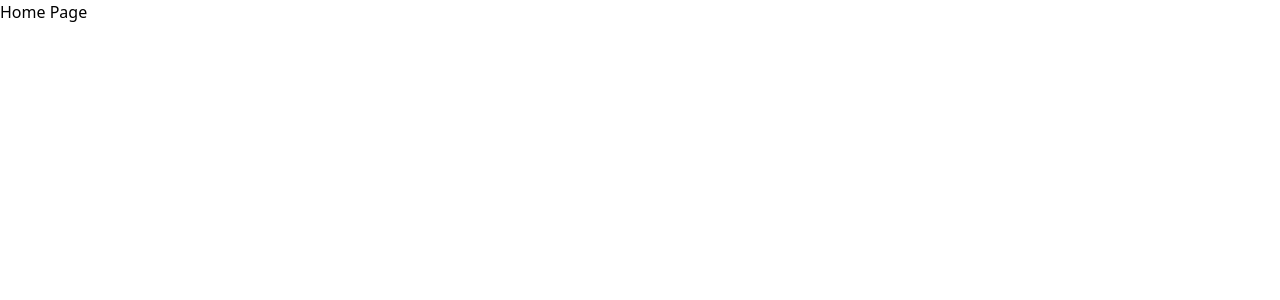
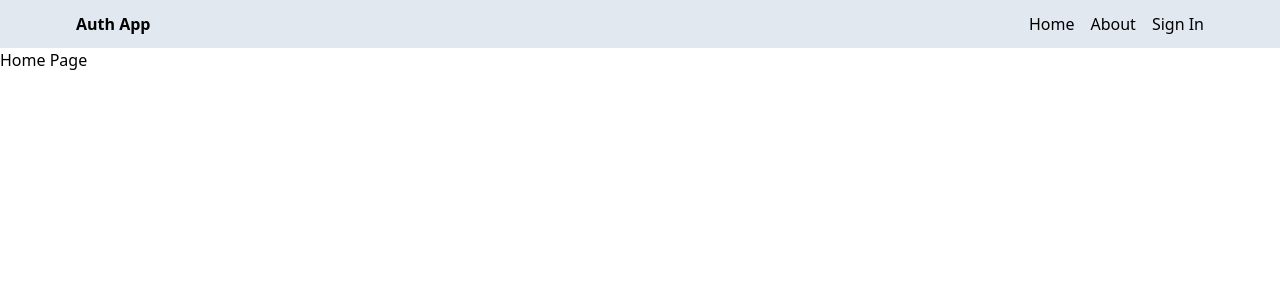
Before and after one commit to codermohit/MERN-Auth, a React (Vite) app in the folder client/: page / in a window 1280 px wide. Shown: the top 300 px of the page. Built offline with nearby package versions, Linux system fonts and the light colour scheme.

Commit message:
Add : Header Component

```diff
--- a/client/src/App.jsx
+++ b/client/src/App.jsx
@@ -4,10 +4,12 @@ import About from "./pages/About";
 import SignIn from "./pages/SignIn";
 import SignUp from "./pages/SignUp";
 import Profile from "./pages/Profile";
+import Header from "./components/Header";
 
 function App() {
   return (
     <BrowserRouter>
+      <Header />
       <Routes>
         <Route path="/" element={<Home />} />
         <Route path="/about" element={<About />} />
--- /dev/null
+++ b/client/src/components/Header.jsx
@@ -0,0 +1,24 @@
+import { Link } from "react-router-dom";
+
+function Header() {
+  return (
+    <header className="bg-slate-200">
+      <div className="flex justify-between items-center max-w-6xl mx-auto p-3">
+        <h1 className="font-bold">Auth App</h1>
+        <ul className="flex gap-4">
+          <Link to="/">
+            <li>Home</li>
+          </Link>
+          <Link to="/about">
+            <li>About</li>
+          </Link>
+          <Link to="/sign-in">
+            <li>Sign In</li>
+          </Link>
+        </ul>
+      </div>
+    </header>
+  );
+}
+
+export default Header;
```
